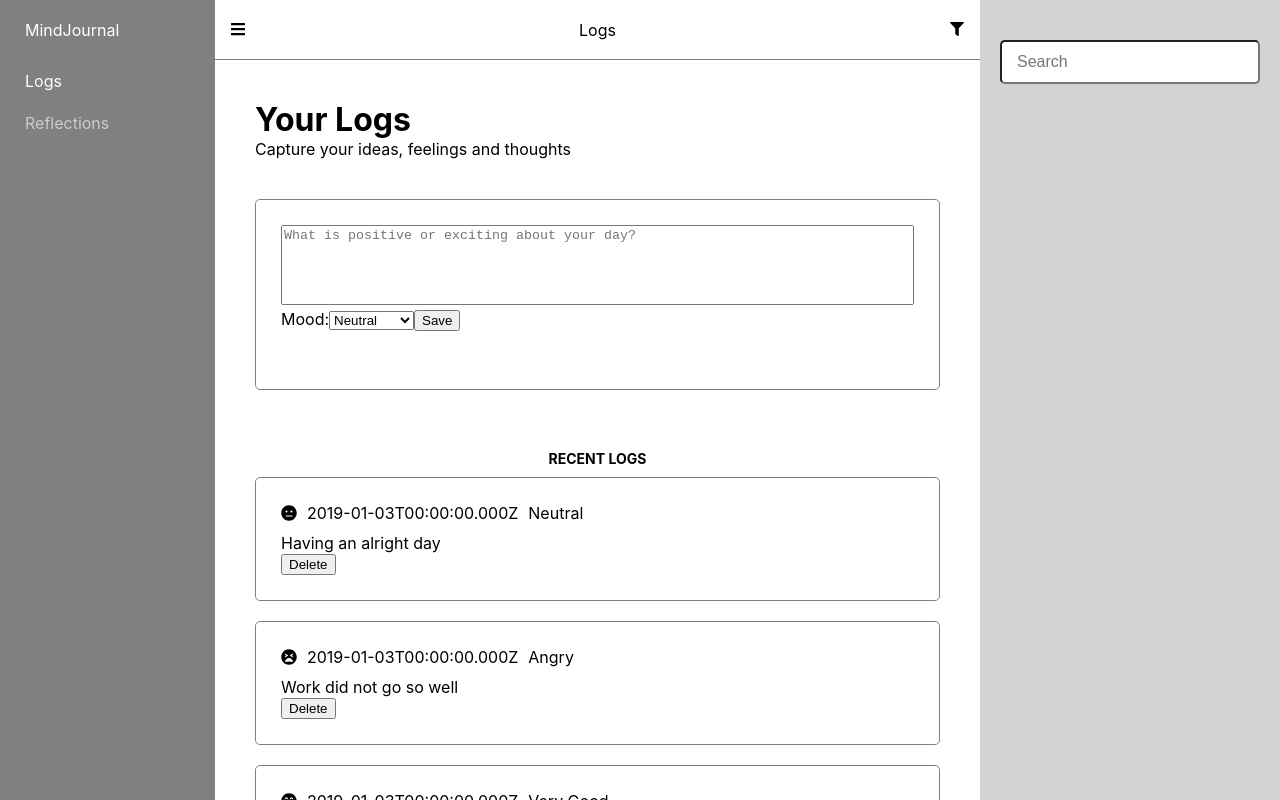
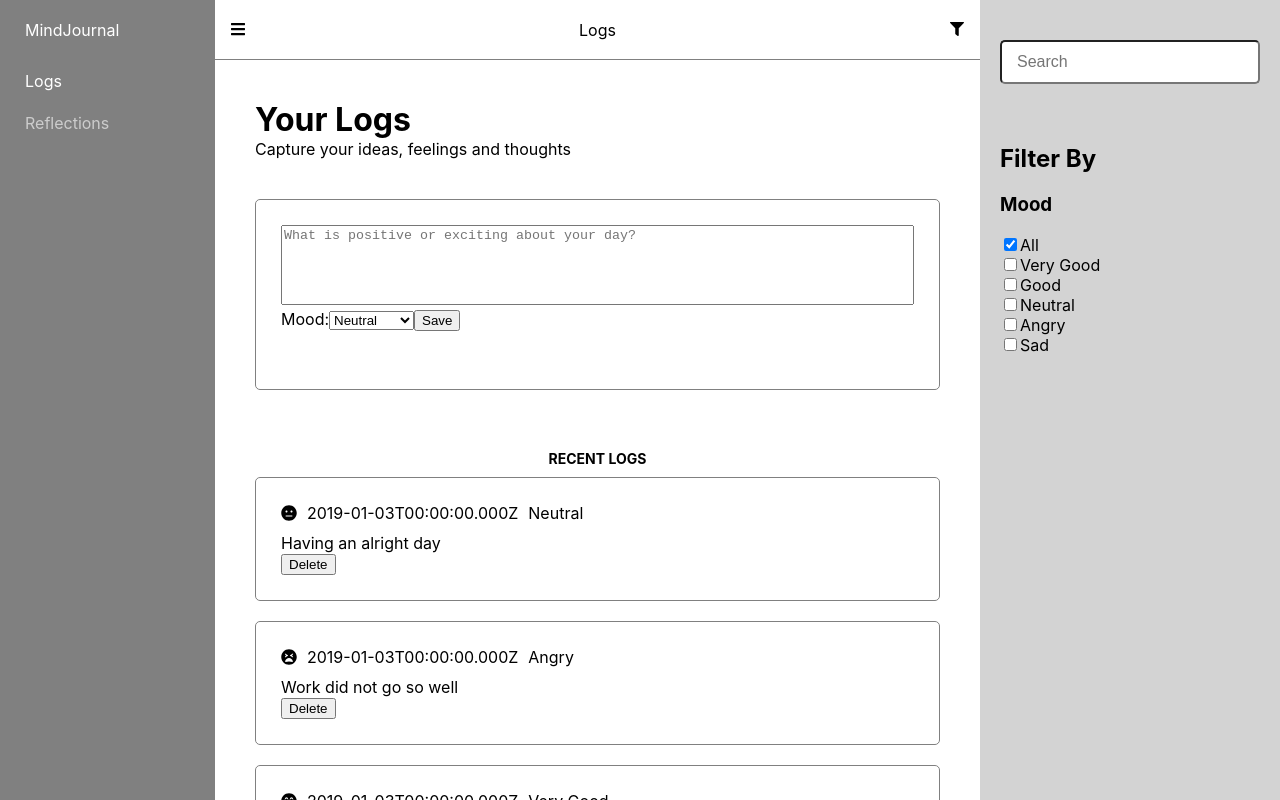
Before and after one commit to baf62495/mindjournal-client, a React (Create React App) app: page /logs in a window 1280 px wide. Built offline with nearby package versions, Linux system fonts and the light colour scheme.

Commit message:
logs filter by mood functionality

```diff
--- a/src/App.js
+++ b/src/App.js
@@ -15,7 +15,8 @@ class App extends React.Component {
     this.state = {
         logs: this.props.logs,
         reflections: this.props.reflections,
-        searchTerm: ''
+        searchTerm: '',
+        filterOptions: 'All'
     }
   }
 
@@ -79,6 +80,13 @@ class App extends React.Component {
     })
   }
 
+  updateFilterOptions = option => {
+    console.log('filtering by:', option)
+    this.setState({
+      filterOptions: option
+    })
+  }
+
   render() {
     return (
       <>
@@ -92,7 +100,9 @@ class App extends React.Component {
             createLog={this.createLog}
             deleteLog={this.deleteLog}
             searchTerm={this.state.searchTerm}
+            filterOptions={this.state.filterOptions}
             updateSearchTerm={this.updateSearchTerm}
+            updateFilterOptions={this.updateFilterOptions}
           />
         )}
       />
--- a/src/components/AppSidebar.js
+++ b/src/components/AppSidebar.js
@@ -1,7 +1,16 @@
 import React from 'react';
 import SearchInput from './SearchInput';
+import FilterOptions from './FilterOptions';
 
 export default function AppSidebar(props) {
+    if (props.onLogs) {
+        return (
+            <aside className='app-sidebar'>
+                <SearchInput updateSearchTerm={props.updateSearchTerm} />
+                <FilterOptions updateFilterOptions={props.updateFilterOptions} filterOptions={props.filterOptions} />
+            </aside>
+        )
+    }
     return (
         <aside className='app-sidebar'>
             <SearchInput updateSearchTerm={props.updateSearchTerm} />
--- /dev/null
+++ b/src/components/FilterOptions.js
@@ -0,0 +1,91 @@
+import React from 'react';
+
+export default function FilterOptions(props) {
+    const { filterOptions } = props
+    return (
+        <div>
+        <h2>Filter By</h2>
+        <div className='filter-options'>
+            <h3>Mood</h3>
+            <div className='option'>
+                <label htmlFor='filter-all'>
+                    <input
+                        type='checkbox'
+                        value='All'
+                        id='filter-all'
+                        name='filter'
+                        checked={filterOptions === 'All'}
+                        onChange={e => props.updateFilterOptions(e.target.value)}
+                    />
+                    All
+                </label>
+            </div>
+            <div className='option'>
+                <label htmlFor='filter-vgood'>
+                    <input
+                        type='checkbox'
+                        value='Very Good'
+                        id='filter-vgood'
+                        name='filter'
+                        checked={filterOptions === 'Very Good'}
+                        onChange={e => props.updateFilterOptions(e.target.value)}
+                    />
+                    Very Good
+                </label>
+            </div>
+            <div className='option'>
+                <label htmlFor='filter-good'>
+                    <input
+                        type='checkbox'
+                        value='Good'
+                        id='filter-good'
+                        name='filter'
+                        checked={filterOptions === 'Good'}
+                        onChange={e => props.updateFilterOptions(e.target.value)}
+                    />
+                    Good
+                </label>
+            </div>
+            <div className='option'>
+                <label htmlFor='filter-neutral'>
+                    <input
+                        type='checkbox'
+                        value='Neutral'
+                        id='filter-neutral'
+                        name='filter'
+                        checked={filterOptions === 'Neutral'}
+                        onChange={e => props.updateFilterOptions(e.target.value)}
+                    />
+                    Neutral
+                </label>
+            </div>
+            <div className='option'>
+                <label htmlFor='filter-angry'>
+                    <input
+                        type='checkbox'
+                        value='Angry'
+                        id='filter-angry'
+                        name='filter'
+                        checked={filterOptions === 'Angry'}
+                        onChange={e => props.updateFilterOptions(e.target.value)}
+                    />
+                    Angry
+                </label>
+            </div>
+            <div className='option'>
+                <label htmlFor='filter-sad'>
+                    <input
+                        type='checkbox'
+                        value='Sad'
+                        id='filter-sad'
+                        name='filter'
+                        checked={filterOptions === 'Sad'}
+                        onChange={e => props.updateFilterOptions(e.target.value)}
+                    />
+                    Sad
+                </label>
+            </div>
+      </div>
+      </div>
+    )
+}
--- a/src/components/logs/LogsList.js
+++ b/src/components/logs/LogsList.js
@@ -3,9 +3,10 @@ import LogsListItem from './LogsListItem';
 
 export default class LogsList extends React.Component {
     render() {
-        const { searchTerm } = this.props
+        const { searchTerm, filterOptions } = this.props
         const list = this.props.logs
-            .filter(log => log.content.toLowerCase().includes(searchTerm.toLowerCase()))
+            .filter(log => log.content.toLowerCase().includes(searchTerm.toLowerCase())
+                && (filterOptions === 'All' || log.mood === filterOptions))
             .map((log, key) => <LogsListItem {...log} key={key} deleteLog={this.props.deleteLog} />);
         return (
             <div className='mj-card-list'>
--- a/src/components/logs/LogsMainPage.js
+++ b/src/components/logs/LogsMainPage.js
@@ -12,7 +12,13 @@ export default class LogsMainPage extends React.Component {
             <>
             <AppNavigation />
             <main>
-                <AppSidebar searchTerm={this.props.searchTerm} updateSearchTerm={this.props.updateSearchTerm} />
+                <AppSidebar
+                    searchTerm={this.props.searchTerm}
+                    filterOptions={this.props.filterOptions}
+                    updateSearchTerm={this.props.updateSearchTerm}
+                    updateFilterOptions={this.props.updateFilterOptions}
+                    onLogs={true}
+                />
                 <AppHeader title='Logs' />
                 <div className='mj-page'>
                     <div className='mj-page-content'>
@@ -22,7 +28,11 @@ export default class LogsMainPage extends React.Component {
                                 <p className='description'>Capture your ideas, feelings and thoughts</p>
                             </header>
                             <LogsForm createLog={this.props.createLog} />
-                            <LogsList logs={this.props.logs} deleteLog={this.props.deleteLog} searchTerm={this.props.searchTerm} />
+                            <LogsList
+                                logs={this.props.logs}
+                                deleteLog={this.props.deleteLog}
+                                filterOptions={this.props.filterOptions}
+                                searchTerm={this.props.searchTerm} />
                         </div>
                     </div>
                 </div>
```
